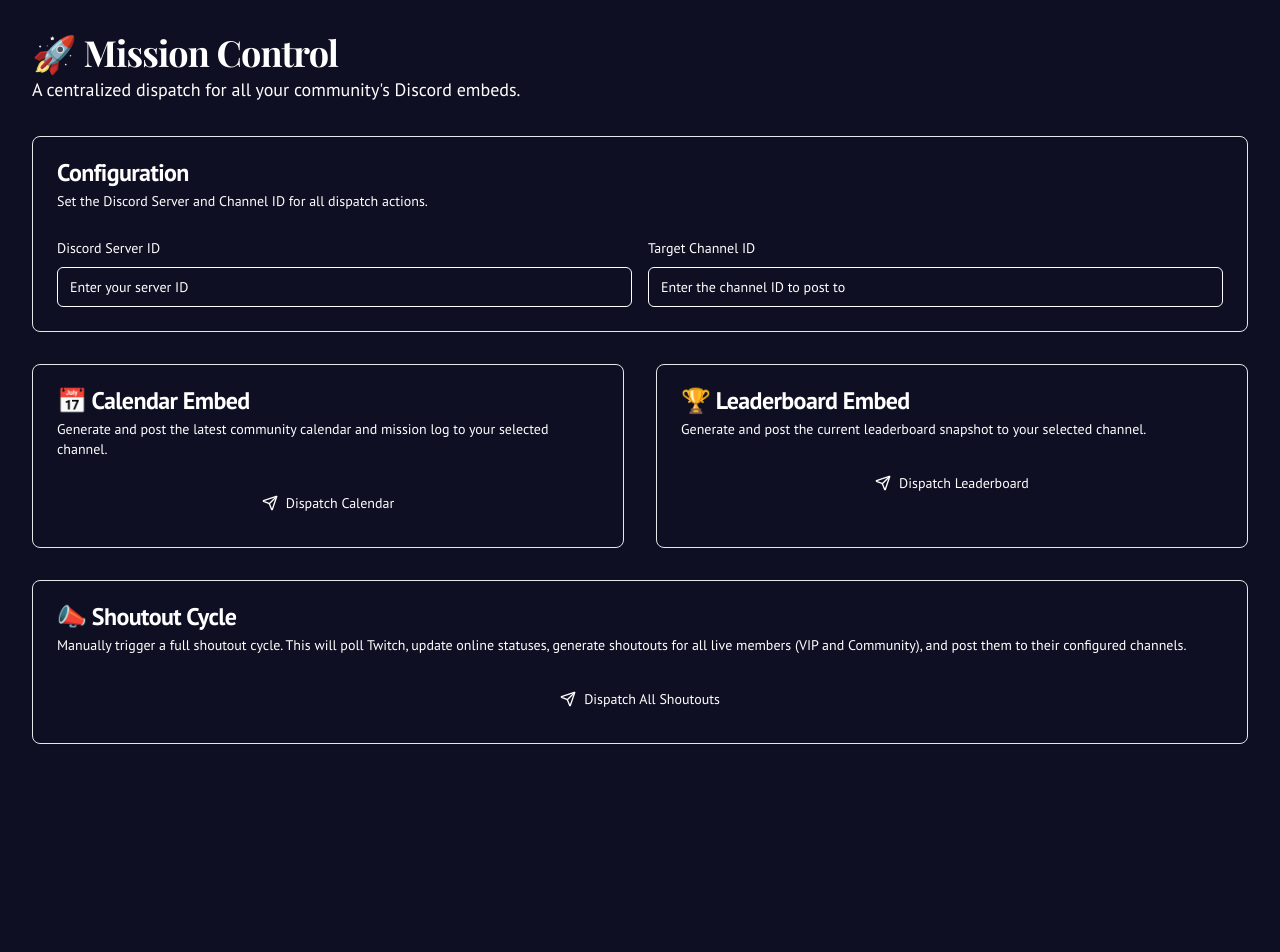
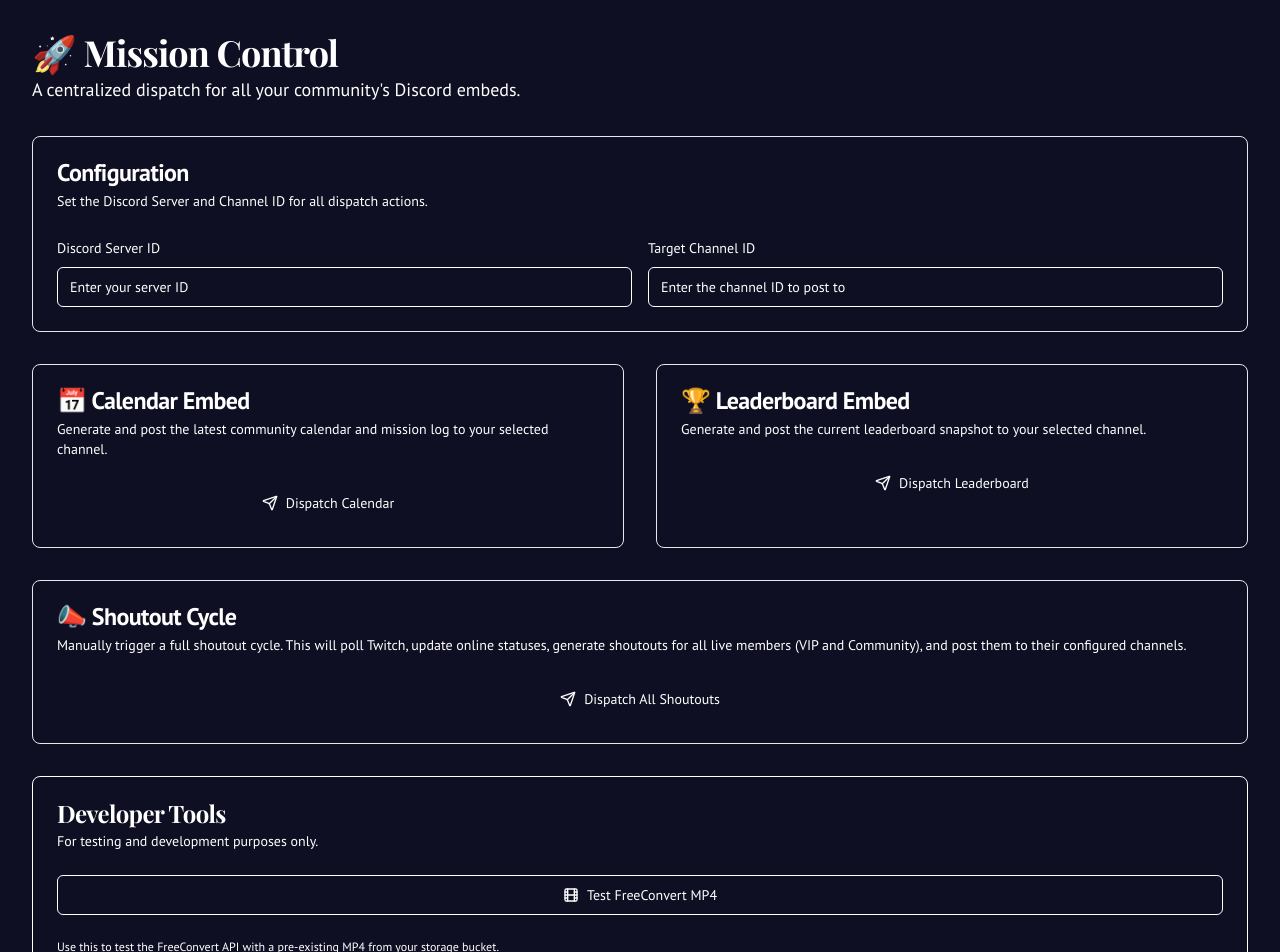
Before and after one commit to Mtman1987/CosmicRaid, a Next.js app: page / in a window 1280 px wide. Shown: the top 952 px of the page. Before the commit the page ends 800 px from the top, so only its background shows below. Built offline with nearby package versions, Linux system fonts and the light colour scheme.

Commit message:
so we just went through all the trouble bilding this page and instead of

```diff
--- a/src/app/(app)/settings/page-client.tsx
+++ b/src/app/(app)/settings/page-client.tsx
@@ -100,41 +100,6 @@
     router.push('/login');
   };
 
-  const handleTestFreeConvert = async () => {
-    setIsTestingFreeConvert(true);
-    toast({
-      title: 'Starting FreeConvert Test...',
-      description: 'This may take a minute. Please wait.',
-    });
-    try {
-      const response = await fetch('/api/test-freeconvert', { method: 'POST' });
-      const result = await response.json();
-
-      if (!response.ok) {
-        throw new Error(result.error || 'An unknown error occurred.');
-      }
-
-      toast({
-        title: 'FreeConvert Test Successful!',
-        description: (
-          <div className="flex flex-col gap-2">
-            <p>A new GIF was created and uploaded.</p>
-            <a href={result.gifUrl} target="_blank" rel="noopener noreferrer" className="text-blue-400 underline break-all">{result.gifUrl}</a>
-          </div>
-        ),
-      });
-    } catch (error) {
-      const message = error instanceof Error ? error.message : String(error);
-      toast({
-        variant: 'destructive',
-        title: 'FreeConvert Test Failed',
-        description: message,
-      });
-    } finally {
-      setIsTestingFreeConvert(false);
-    }
-  };
-
   return (
     <div className="space-y-8">
       <PageHeader
@@ -232,20 +197,6 @@
                         Clear Local Storage & Reset Session
                     </Button>
 
-                     <Button
-                      variant="outline"
-                      className="w-full"
-                      onClick={handleTestFreeConvert}
-                      disabled={isTestingFreeConvert}
-                    >
-                      {isTestingFreeConvert ? (
-                        <Loader2 className="mr-2 h-4 w-4 animate-spin" />
-                      ) : (
-                        <Film className="mr-2 h-4 w-4" />
-                      )}
-                      Test FreeConvert MP4
-                    </Button>
-
                     <form action={testAction} className="space-y-4">
                         <input type="hidden" name="guildId" value={guildId} />
                          <div className="space-y-2">
--- a/src/app/page.tsx
+++ b/src/app/page.tsx
@@ -5,7 +5,7 @@
 import { Input } from '@/components/ui/input';
 import { Label } from '@/components/ui/label';
 import { useToast } from '@/hooks/use-toast';
-import { Loader2, Send } from 'lucide-react';
+import { Loader2, Send, Film } from 'lucide-react';
 import * as React from 'react';
 
 type ActionState = 'idle' | 'loading' | 'success' | 'error';
@@ -15,6 +15,7 @@
   const { toast } = useToast();
   const [serverId, setServerId] = React.useState('');
   const [channelId, setChannelId] = React.useState('');
+  const [isTestingFreeConvert, setIsTestingFreeConvert] = React.useState(false);
   const [actionStates, setActionStates] = React.useState<Record<ActionType, ActionState>>({
     calendar: 'idle',
     leaderboard: 'idle',
@@ -68,6 +69,41 @@
       setActionStates(prev => ({ ...prev, [type]: 'error' }));
     } finally {
       setTimeout(() => setActionStates(prev => ({ ...prev, [type]: 'idle' })), 3000);
+    }
+  };
+
+  const handleTestFreeConvert = async () => {
+    setIsTestingFreeConvert(true);
+    toast({
+      title: 'Starting FreeConvert Test...',
+      description: 'This may take a minute. Please wait.',
+    });
+    try {
+      const response = await fetch('/api/test-freeconvert', { method: 'POST' });
+      const result = await response.json();
+
+      if (!response.ok) {
+        throw new Error(result.error || 'An unknown error occurred.');
+      }
+
+      toast({
+        title: 'FreeConvert Test Successful!',
+        description: (
+          <div className="flex flex-col gap-2">
+            <p>A new GIF was created and uploaded.</p>
+            <a href={result.gifUrl} target="_blank" rel="noopener noreferrer" className="text-blue-400 underline break-all">{result.gifUrl}</a>
+          </div>
+        ),
+      });
+    } catch (error) {
+      const message = error instanceof Error ? error.message : String(error);
+      toast({
+        variant: 'destructive',
+        title: 'FreeConvert Test Failed',
+        description: message,
+      });
+    } finally {
+      setIsTestingFreeConvert(false);
     }
   };
 
@@ -154,6 +190,31 @@
             </Button>
           </CardFooter>
         </Card>
+
+        <Card className="md:col-span-2 border-destructive">
+            <CardHeader>
+                <CardTitle className="font-headline text-destructive">Developer Tools</CardTitle>
+                <CardDescription>For testing and development purposes only.</CardDescription>
+            </CardHeader>
+            <CardContent>
+                <Button
+                  variant="outline"
+                  className="w-full"
+                  onClick={handleTestFreeConvert}
+                  disabled={isTestingFreeConvert}
+                >
+                  {isTestingFreeConvert ? (
+                    <Loader2 className="mr-2 h-4 w-4 animate-spin" />
+                  ) : (
+                    <Film className="mr-2 h-4 w-4" />
+                  )}
+                  Test FreeConvert MP4
+                </Button>
+            </CardContent>
+             <CardFooter>
+                <p className="text-xs text-muted-foreground">Use this to test the FreeConvert API with a pre-existing MP4 from your storage bucket.</p>
+            </CardFooter>
+        </Card>
       </div>
     </div>
   );
```
